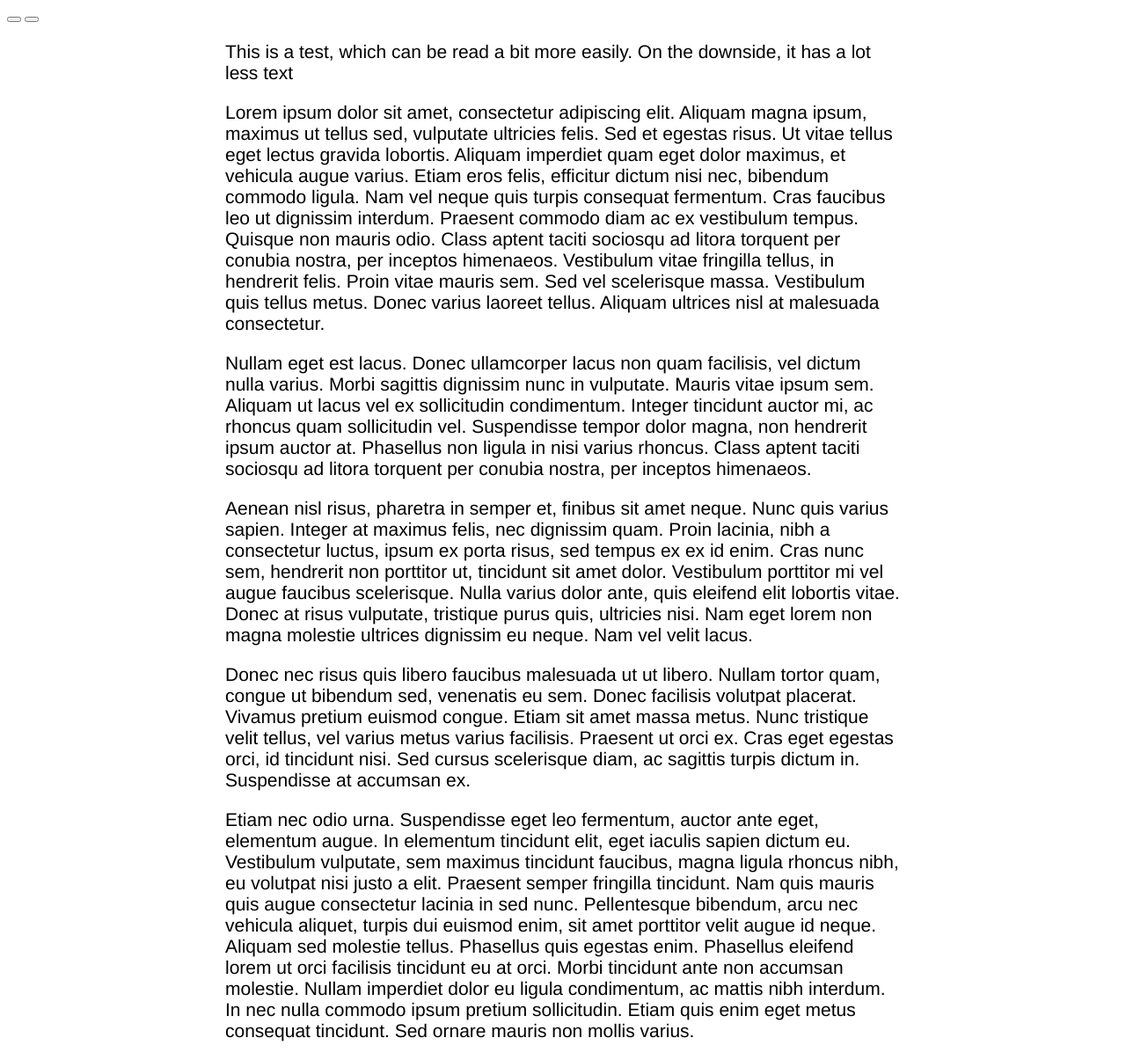
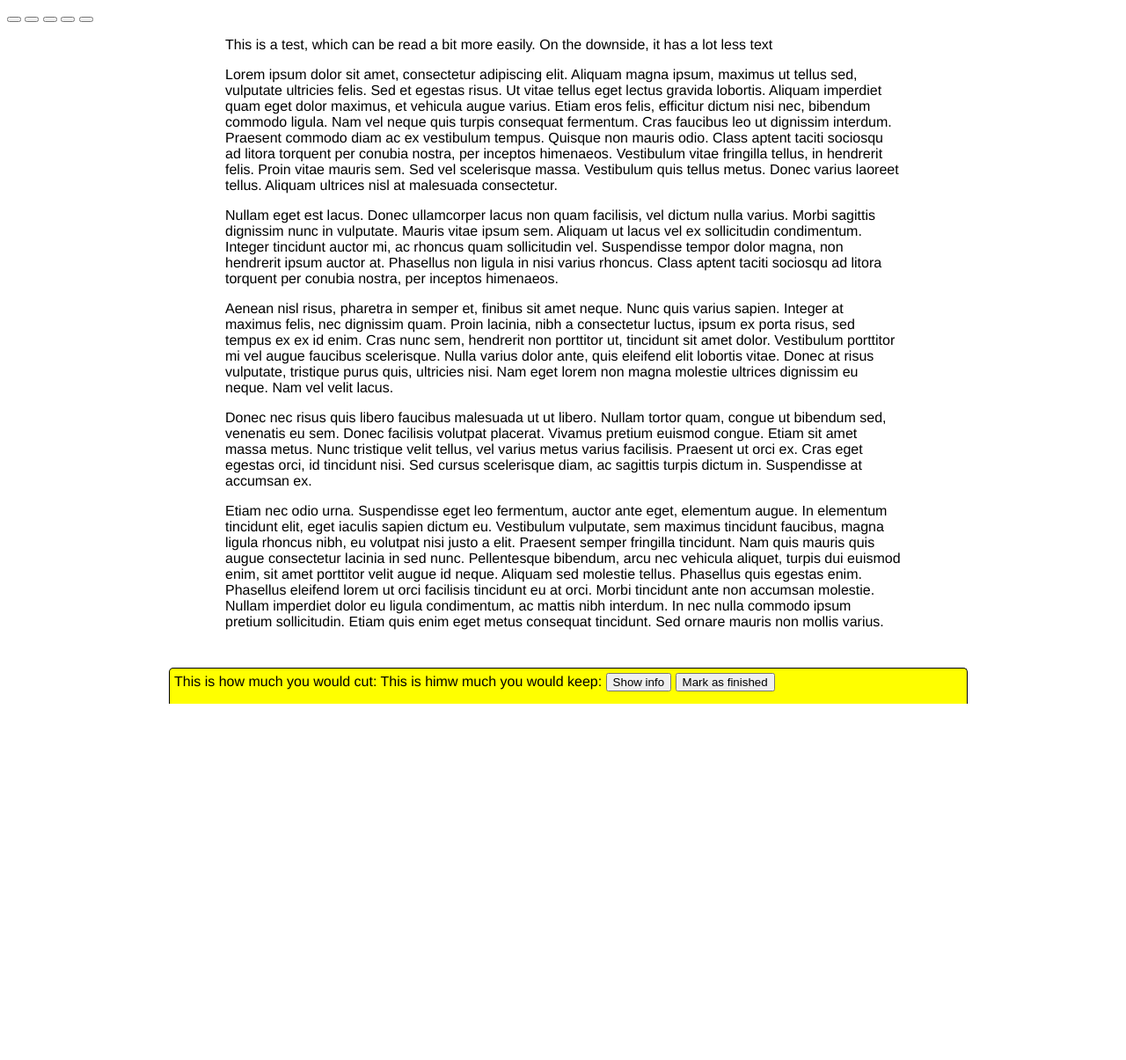
Before and after one commit to jhubaum/draft, a Flask app: template templates/files/example.html in a window 1280 px wide. Shown: the whole page at 88% size. After the commit the page ends 800 px from the top, so only its background shows below. Run offline with Flask 2, Linux system fonts and the light colour scheme; the template is opened without the code that fills it: most values are stand-ins (such as "Sample title", 1, 10 or a date in 2020).

Commit message:
added needed types of highlights and wrote rough draft of welcome window

```diff
--- a/__main__.py
+++ b/__main__.py
@@ -29,12 +29,14 @@ def resolve_url(url):
     if q.count() == 0:
         return "Invalid URL, maybe I've deleted the post already. Thanks for your help anyways"
 
-    draft = q.first().draft
-    highlights = list(map(lambda x: x.to_dict(), draft.highlights))
+    url = q.first()
+    highlights = list(map(lambda x: x.to_dict(), url.draft.highlights))
 
-    return render_template(f'files/{draft.filename}',
-                           title=draft.title,
-                           highlights=json.dumps(highlights))
+    return render_template(f'files/{url.draft.filename}',
+                           title=url.draft.title,
+                           highlights=json.dumps(highlights),
+                           url=url,
+                           show_welcome=True)
 
 
 @app.route('/<url>/highlight/add', methods=['POST'])
--- a/static/css/style.css
+++ b/static/css/style.css
@@ -6,7 +6,7 @@ html {
 article {
     width: 60vw;
     margin: auto;
-    font-size: 21px;
+    font-size: 16px;
 }
 
 .context-ui {
@@ -20,11 +20,18 @@ article {
 .highlight {
     --highlight-color-cut: orange;
     --highlight-color-keep: cyan;
+    --highlight-color-confusing: blue;
+    --highlight-color-drift: lime;
+    --highlight-color-typo: red;
 }
 
 .highlight:hover {
     --highlight-color-cut: darkorange;
     --highlight-color-keep: darkcyan;
+    --highlight-color-confusing: darkblue;
+    --highlight-color-drift: darkgreen;
+    --highlight-color-typo: darkred;
+
 }
 
 #highlight-ui {
@@ -39,6 +46,48 @@ article {
     padding: 10px;
 }
 
+#welcome {
+    position: fixed;
+    width: 100vw;
+    height: 100vh;
+    left: 0vw;
+    top: 0vh;
+    background-color: #ffffffdd;
+    vertical-align: middle;
+}
+
+#welcome div {
+    position: fixed;
+    width: 50vw;
+    /*height: 70vh;*/
+    min-height: 10vh;
+    top: 10vh;
+    left: 25vw;
+    border: 1px solid  #dddddd;
+    border-radius: 5px;
+    background-color: #ffffff;
+    padding: 10px;
+}
+
+.hidden {
+  visibility: hidden;
+  opacity: 0;
+  transition: visibility 0s 2s, opacity 0.05s linear;
+}
+
+#menu-bar {
+    position: fixed;
+    background-color: yellow;
+    width: 70vw;
+    left: 15vw;
+    height: 30px;
+    bottom: 0px;
+    border: 1px solid black;
+    border-bottom: None;
+    border-radius: 5px 5px 0px 0px;
+    padding: 5px;
+}
+
 .noselect {
     -webkit-touch-callout: none; /* iOS Safari */
     -webkit-user-select: none; /* Safari */
--- a/static/js/ui.js
+++ b/static/js/ui.js
@@ -7,7 +7,7 @@ class Highlight {
 
         if (id == null) {
             // send it to db
-            fetch(window.location.href + '/highlight/add', {
+            fetch(URL_PREFIX + '/highlight/add', {
                 method: "POST",
                 headers: {
                     'Accept': 'application/json',
@@ -58,7 +58,7 @@ class Highlight {
     }
 
     remove_highlight() {
-        fetch(window.location.href + '/highlight/delete', {
+        fetch(URL_PREFIX + '/highlight/delete', {
             method: "POST",
              headers: {
                  'Accept': 'application/json',
--- a/templates/file.html
+++ b/templates/file.html
@@ -11,11 +11,49 @@
     <context-ui id="selection-ui">
       <button class="highlight-button" data-highlight-type="cut"></button>
       <button class="highlight-button" data-highlight-type="keep"></button>
+      <button class="highlight-button" data-highlight-type="confusing"></button>
+      <button class="highlight-button" data-highlight-type="typo"></button>
+      <button class="highlight-button" data-highlight-type="drift"></button>
     </context-ui>
     <div id="highlight-ui" hidden>
       <button>Delete Highlight</button>
       <button onclick="this.parentNode.hidden=true;">Hide Overlay</button>
     </div>
+    <div id="menu-bar" class="noselect">
+      This is how much you would cut:
+      This is himw much you would keep:
+      <button>Show info</button>
+      <button>Mark as finished</button>
+    </div>
+    {% if show_welcome %}
+    <div id="welcome" class="noselect">
+      <div>
+        Hey {{ url.name }},
+        <br><br>
+        thank you for reading the draft of this post.
+        While you read it, reading, it would help, if you mark the following text passages (just select them and click the appropriate button)
+        <br>
+        Please mark passages, that are
+        <ul>
+          <li>confusing</li>
+          <li>where you start to drift or lose focus</li>
+        </ul>
+        Also, if you find any typos, please mark them as well.
+
+        And if you decide to do only one thing, please do the following:
+        If you had to cut the text by ten percent, which 10% would you cut. Which 10% would you keep?
+
+        Thank you very much for taking the time to answer these questions. You are helping a lot
+
+        <br>
+        <a href="#"
+           onclick="document.querySelector('#welcome').classList.add('hidden')"
+           style="float:right;margin: 0px 20px">
+          Continue to text
+        </a>
+      </div>
+    </div>
+    {% endif %}
     <article id="main">
       {% block content %}
       {% endblock %}
@@ -24,6 +62,8 @@
     <script>
       Highlight.fromJSON({{ highlights | tojson }})
 
+      const URL_PREFIX = '{{ url.url }}';
+
       document.querySelectorAll('.highlight-button').forEach(b => {
           let type = b.innerHTML = b.getAttribute('data-highlight-type');
           b.addEventListener('click', () => createHighlight(type));
```
